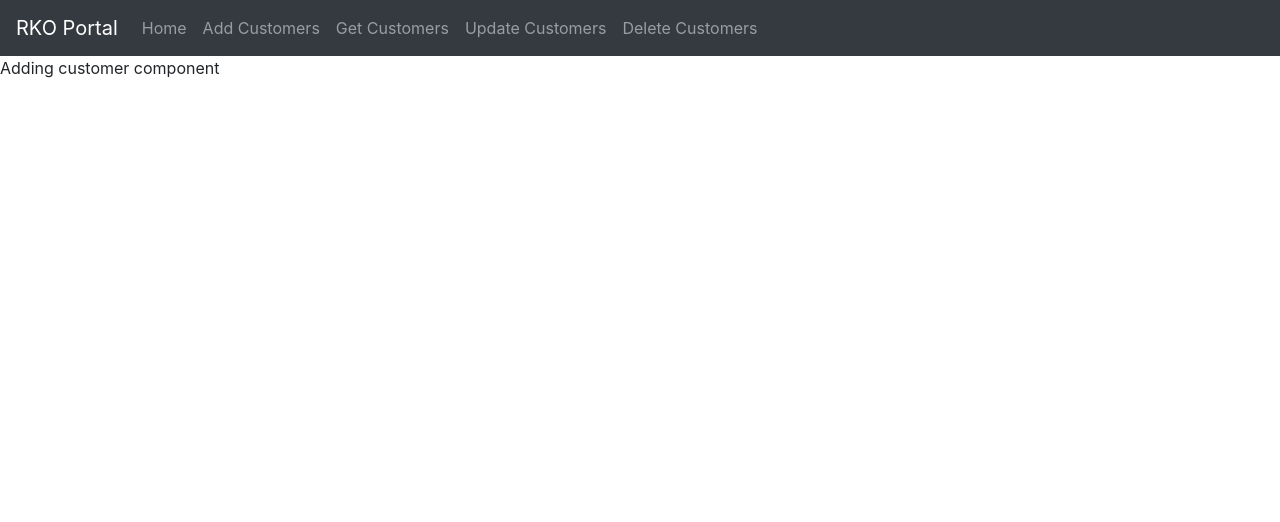
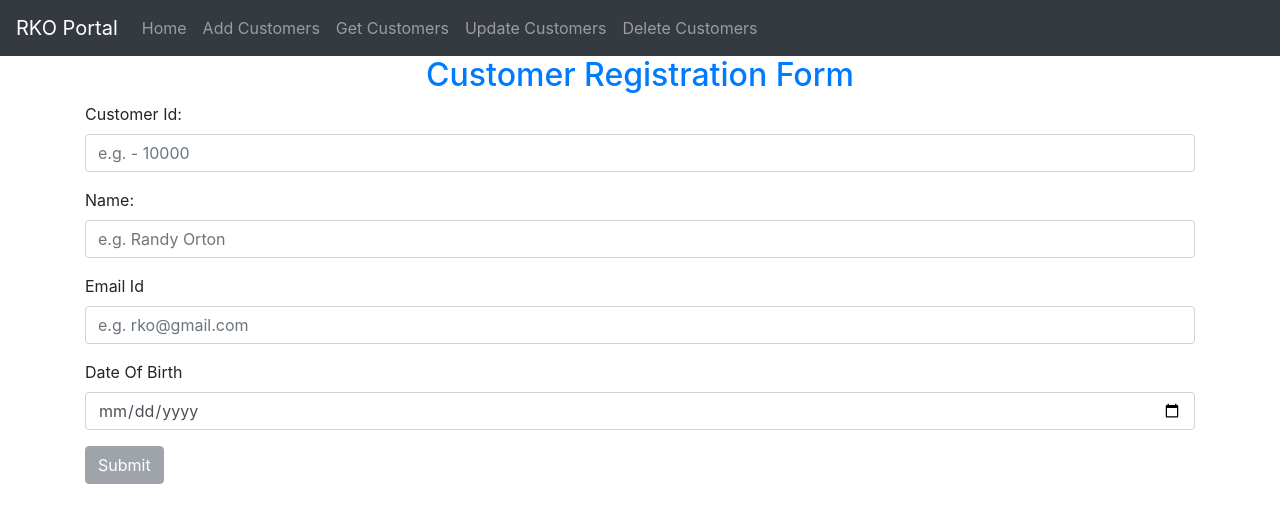
Before and after one commit to Randeeprko/simple-react-app, a React (Create React App) app in the folder myapp_frontEnd/: page /addCustomer in a window 1280 px wide. Shown: the top 522 px of the page. Built offline with nearby package versions, Linux system fonts and the light colour scheme.

Commit message:
add customer component created

```diff
--- a/myapp_frontEnd/src/components/addCustomer.js
+++ b/myapp_frontEnd/src/components/addCustomer.js
@@ -1,12 +1,163 @@
 import React,{Component} from 'react'
+import axios from 'axios'
+class addCustomer extends Component {
+    constructor(props){
+        super(props)
+        this.state={
+                     formValue: {
+                         customerId:'',
+                         emailId: '',
+                         name: '',
+                         dateOfBirth: ''
+                    },
+                     formErrorMessage: {
+                          customerId: "",
+                          emailId: "",
+                          name: "",
+                          dateOfBirth: ""
+                     },
+                     formValid: {
+                        customerId: false,
+                        emailId: false,
+                        name: false,
+                        dateOfBirth: false,
+                        buttonActive:false
+                     },
+                     errorMessage:"",
+                     successMessage:""
+                    }
+    }
 
-class addCustomer extends Component {
+    handleChange = (event) => {
+        const {name,value} = event.target
+        const {formValue} =  this.state
+       this.setState({formValue: { ...formValue,[name]: value}})
+        this.validateField(name,value)
+    }
+
+    validateField = (name,value) => {
+          var{formErrorMessage} = this.state
+          var{formValid} = this.state
+          switch(name){
+              case "customerId":
+                  if(value === ""){
+                     formErrorMessage.customerId = "Field required"
+                     formValid.customerId = false
+                  }
+                  else if(!value.match(/^[0-9]{5}$/)){
+                      formErrorMessage.customerId ="Customer Id should have 5 digits"
+                      formValid.customerId= false
+                  }
+                  else {
+                       formErrorMessage.customerId = ""
+                       formValid.customerId = true
+                  }
+                 break;
+              case "name":
+                if(value === ""){
+                    formErrorMessage.name = "Field required"
+                    formValid.name = false
+                 }
+                 else if(!(value.match(/^[A-Z][a-z]+ [A-Z][a-z]+$/))){
+                     formErrorMessage.name ="valid name should be of type Virat Kohli"
+                     formValid.name= false
+                 }
+                 else {
+                      formErrorMessage.name = ""
+                      formValid.name = true
+                 }
+                 break;
+              case "emailId":
+                if(value === ""){
+                    formErrorMessage.emailId = "Field required"
+                    formValid.emailId = false
+                 }
+                 else if(!(value.match(/^[a-zA-Z0-9]+@[A-Za-z]+(.(com|in))$/))){
+                      formErrorMessage.emailId = "Email Id should be valid"
+                      formValid.emailId = false
+                 }
+                 else{
+                      formErrorMessage.emailId =""
+                      formValid.emailId = true
+                 }
+                 break;
+              case "dateOfBirth":
+                  if(value === ""){
+                      formErrorMessage.dateOfBirth = "Field required"
+                      formValid.dateOfBirth = false
+                  }
+                  else {
+                      formErrorMessage.dateOfBirth = ""
+                      formValid.dateOfBirth = true
+                  }
+                  break;
+              default:
+                  break;
+          }
+          formValid.buttonActive = formValid.customerId && formValid.name && formValid.emailId && formValid.dateOfBirth
+          this.setState({formErrorMessage:formErrorMessage,formValid:formValid})
+    }
+
+    handleSubmit = (event) => {
+        event.preventDefault()
+       this.submitBooking()
+        console.log("Form is submitted successfully")
+        console.table([this.state])
+    }
+
+    submitBooking = () => {
+       var{formValue} = this.state
+        axios.post('http://localhost:5564/rkobank/customers',formValue)
+        .then((response) => {
+          console.table([response.data]); // This will print response data received from web service.
+       this.setState({successMessage:response.data,errorMessage:''})
+      }).catch((error) => {
+          if(error.response){
+            this.setState({errorMessage:error.response.data.message,successMessage:''})
+            console.table([error.response])
+          }
+          else
+            this.setState({errorMessage:error.message+"Plz run the backend",successMessage:''})
+      })
+
+
+    }
     render(){
+        const{customerId,emailId,name,dateOfBirth} = this.state.formValue
         return(
-            <div>
-                Adding customer component
-            </div>
-        )
+            <div className="container">
+            <h2 className="text text-primary text-center">Customer Registration Form</h2>
+    <form onSubmit={this.handleSubmit}>
+    <div className = "form-group" >
+        <label htmlFor="cid">Customer Id:  </label>
+        <input className="form-control" placeholder="e.g. - 10000" value={customerId} onChange={this.handleChange} type="number" name="customerId"/>
+        <span className="text-danger">{this.state.formErrorMessage.customerId}</span>
+    </div>
+    <div className = "form-group" >
+        <label htmlFor="name">Name: </label>
+        <input className="form-control" placeholder="e.g. Randy Orton" value={name} onChange={this.handleChange} type="text" name="name"/>
+        <span className="text-danger">{this.state.formErrorMessage.name}</span>
+    </div>
+     <div className="form-group">
+        <label htmlFor="eId">Email Id </label>
+        <input type="email" name="emailId" placeholder="e.g. rko@gmail.com" onChange={this.handleChange} value={emailId} className="form-control"/>
+        <span className="text-danger">{this.state.formErrorMessage.emailId}</span>
+     </div>
+     <div className="form-group">
+        <label htmlFor="dob">Date Of Birth </label>
+        <input type="date" name="dateOfBirth" onChange={this.handleChange} value={dateOfBirth} className="form-control"/>
+        <span className="text-danger">{this.state.formErrorMessage.dateOfBirth}</span>
+     </div>
+
+    <button type="submit" className="btn btn-secondary" disabled={!this.state.formValid.buttonActive}>Submit</button>
+
+
+    </form>
+
+    <span className="text-success">{this.state.successMessage}</span>
+    <span className="text-danger">{this.state.errorMessage}</span>
+        </div>
+        );
     }
 }
 
```
Also changed, not shown: 1 other file (tests, documents, lock files or other folders).
